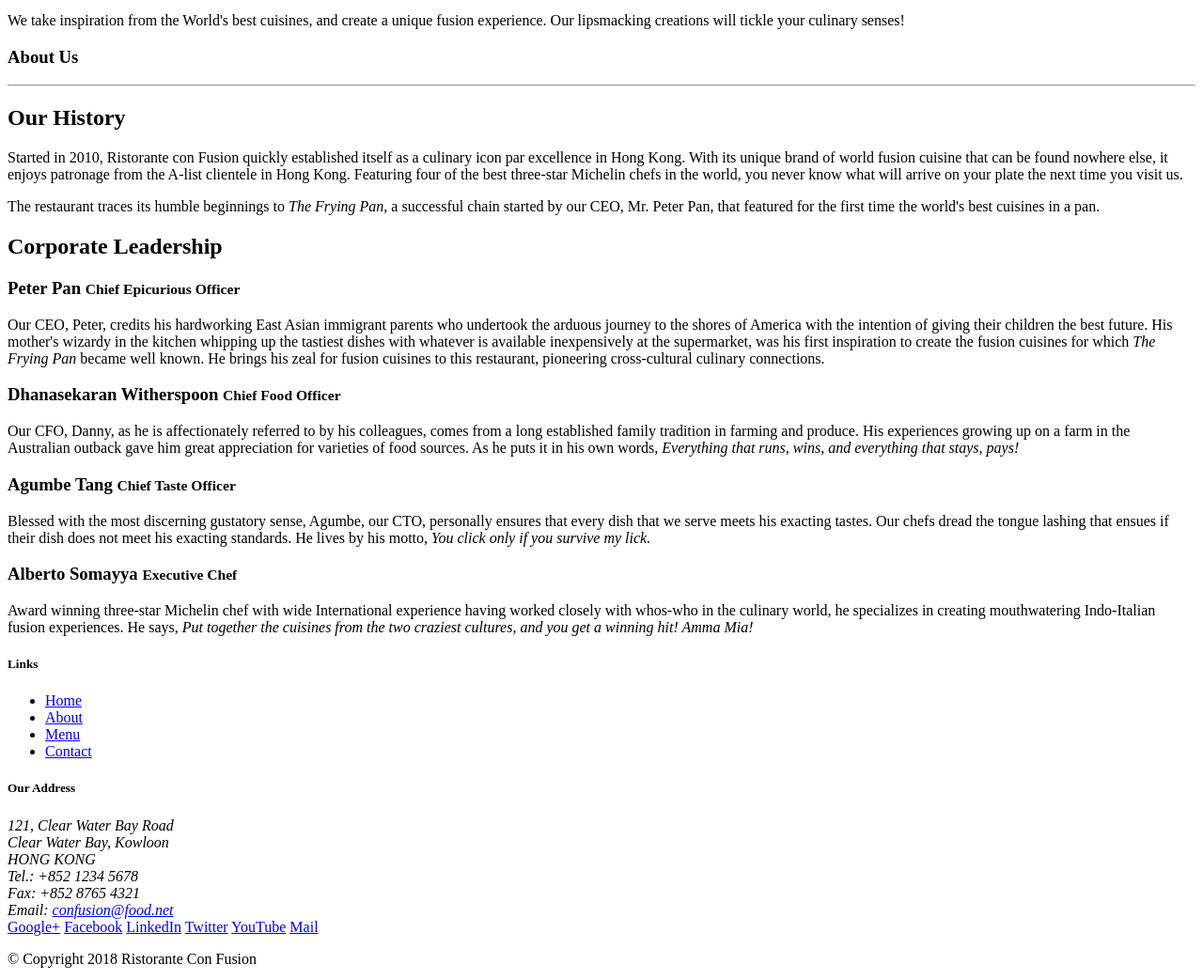
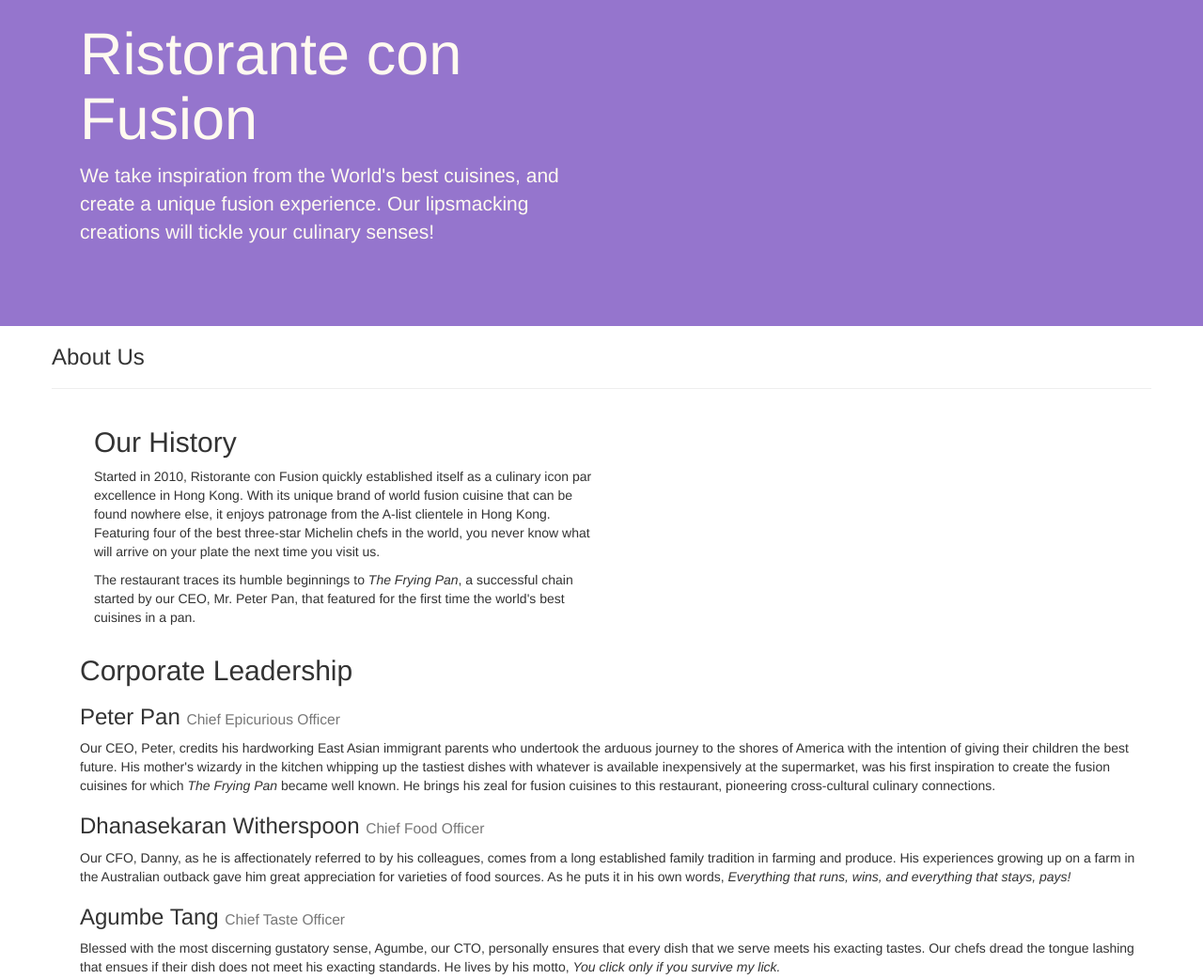
Before and after one commit to charanch17/bootstrap-practice, a website: page index.html in a window 1280 px wide. Shown: the part 67-1109 px from the top of the page at 94% size. Drawn offline with nearby package versions, Linux system fonts and the light colour scheme.

Commit message:
commitlast

```diff
--- a/index.html
+++ b/index.html
@@ -4,6 +4,11 @@
 <head>
 
     <title>Ristorante Con Fusion: About Us</title>
+    <meta charset="utf-8">
+    <meta name="viewport" content="width=device-width,initial-scale=1,shrink-to-fit=no">
+    <meta http-equiv="x-ua-compatible" content="ie=edge">
+    <link rel="stylesheet" href="node_modules\bootstrap\dist\css\bootstrap.min.css">
+    <link href="styler.css" rel="stylesheet">
 
 </head>
 
@@ -22,16 +27,16 @@
         </div>
     </header>
 
-    <div>
-        <div>
-            <div>
+    <div class="container">
+        <div class="row">
+            <div class="col-12">
                <h3>About Us</h3>
                <hr>
             </div>
         </div>
 
-        <div>
-            <div>
+        <div class="container">
+            <div class="col-12 col-sm-6">
                 <h2>Our History</h2>
                 <p>Started in 2010, Ristorante con Fusion quickly established itself as a culinary icon par excellence in Hong Kong. With its unique brand of world fusion cuisine that can be found nowhere else, it enjoys patronage from the A-list clientele in Hong Kong.  Featuring four of the best three-star Michelin chefs in the world, you never know what will arrive on your plate the next time you visit us.</p>
                 <p>The restaurant traces its humble beginnings to <em>The Frying Pan</em>, a successful chain started by our CEO, Mr. Peter Pan, that featured for the first time the world's best cuisines in a pan.</p>
@@ -41,17 +46,17 @@
         </div>
 
 
-        <div>
-            <div>
+        <div class="container">
+            <div class="col-12 ">
                 <h2>Corporate Leadership</h2>
                 <h3>Peter Pan <small>Chief Epicurious Officer</small></h3>
-                <p>Our CEO, Peter, credits his hardworking East Asian immigrant parents who undertook the arduous journey to the shores of America with the intention of giving their children the best future. His mother's wizardy in the kitchen whipping up the tastiest dishes with whatever is available inexpensively at the supermarket, was his first inspiration to create the fusion cuisines for which <em>The Frying Pan</em> became well known. He brings his zeal for fusion cuisines to this restaurant, pioneering cross-cultural culinary connections.</p>
+                <p class=" d-none d-sm-block">Our CEO, Peter, credits his hardworking East Asian immigrant parents who undertook the arduous journey to the shores of America with the intention of giving their children the best future. His mother's wizardy in the kitchen whipping up the tastiest dishes with whatever is available inexpensively at the supermarket, was his first inspiration to create the fusion cuisines for which <em>The Frying Pan</em> became well known. He brings his zeal for fusion cuisines to this restaurant, pioneering cross-cultural culinary connections.</p>
                 <h3>Dhanasekaran Witherspoon <small>Chief Food Officer</small></h3>
-                <p>Our CFO, Danny, as he is affectionately referred to by his colleagues, comes from a long established family tradition in farming and produce. His experiences growing up on a farm in the Australian outback gave him great appreciation for varieties of food sources. As he puts it in his own words, <em>Everything that runs, wins, and everything that stays, pays!</em></p>
+                <p class=" d-none d-sm-block">Our CFO, Danny, as he is affectionately referred to by his colleagues, comes from a long established family tradition in farming and produce. His experiences growing up on a farm in the Australian outback gave him great appreciation for varieties of food sources. As he puts it in his own words, <em>Everything that runs, wins, and everything that stays, pays!</em></p>
                 <h3>Agumbe Tang <small>Chief Taste Officer</small></h3>
-                <p>Blessed with the most discerning gustatory sense, Agumbe, our CTO, personally ensures that every dish that we serve meets his exacting tastes. Our chefs dread the tongue lashing that ensues if their dish does not meet his exacting standards. He lives by his motto, <em>You click only if you survive my lick.</em></p>
+                <p class=" d-none d-sm-block">Blessed with the most discerning gustatory sense, Agumbe, our CTO, personally ensures that every dish that we serve meets his exacting tastes. Our chefs dread the tongue lashing that ensues if their dish does not meet his exacting standards. He lives by his motto, <em>You click only if you survive my lick.</em></p>
                 <h3>Alberto Somayya <small>Executive Chef</small></h3>
-                <p>Award winning three-star Michelin chef with wide International experience having worked closely with whos-who in the culinary world, he specializes in creating mouthwatering Indo-Italian fusion experiences. He says, <em>Put together the cuisines from the two craziest cultures, and you get a winning hit! Amma Mia!</em></p>
+                <p class= "d-none d-sm-block">Award winning three-star Michelin chef with wide International experience having worked closely with whos-who in the culinary world, he specializes in creating mouthwatering Indo-Italian fusion experiences. He says, <em>Put together the cuisines from the two craziest cultures, and you get a winning hit! Amma Mia!</em></p>
             </div>
        </div>
 
@@ -98,7 +103,9 @@
            </div>
         </div>
     </footer>
-
+    <script src="node_modules/jquery/dist/jquery.slim.min.js"></script>
+    <script src="node_modules/popper.js/dist/umd/popper.min.js"></script>
+    <script src="node_modules/bootstrap/dist/js/bootstrap.min.js"></script>
 </body>
 
 </html>
--- /dev/null
+++ b/styler.css
@@ -0,0 +1,29 @@
+.row-header{
+    margin:0px auto;
+    padding:0px;
+}
+
+.row-content {
+    margin:0px auto;
+    padding: 50px 0px 50px 0px;
+    border-bottom: 1px ridge;
+    min-height:400px;
+}
+
+.footer{
+    background-color: #D1C4E9;
+    margin:0px auto;
+    padding: 20px 0px 20px 0px;
+}
+.jumbotron {
+    padding:70px 30px 70px 30px;
+    margin:0px auto;
+    background: #9575CD ;
+    color:floralwhite;
+}
+
+address{
+    font-size:80%;
+    margin:0px;
+    color:#0f0f0f;
+}
```
